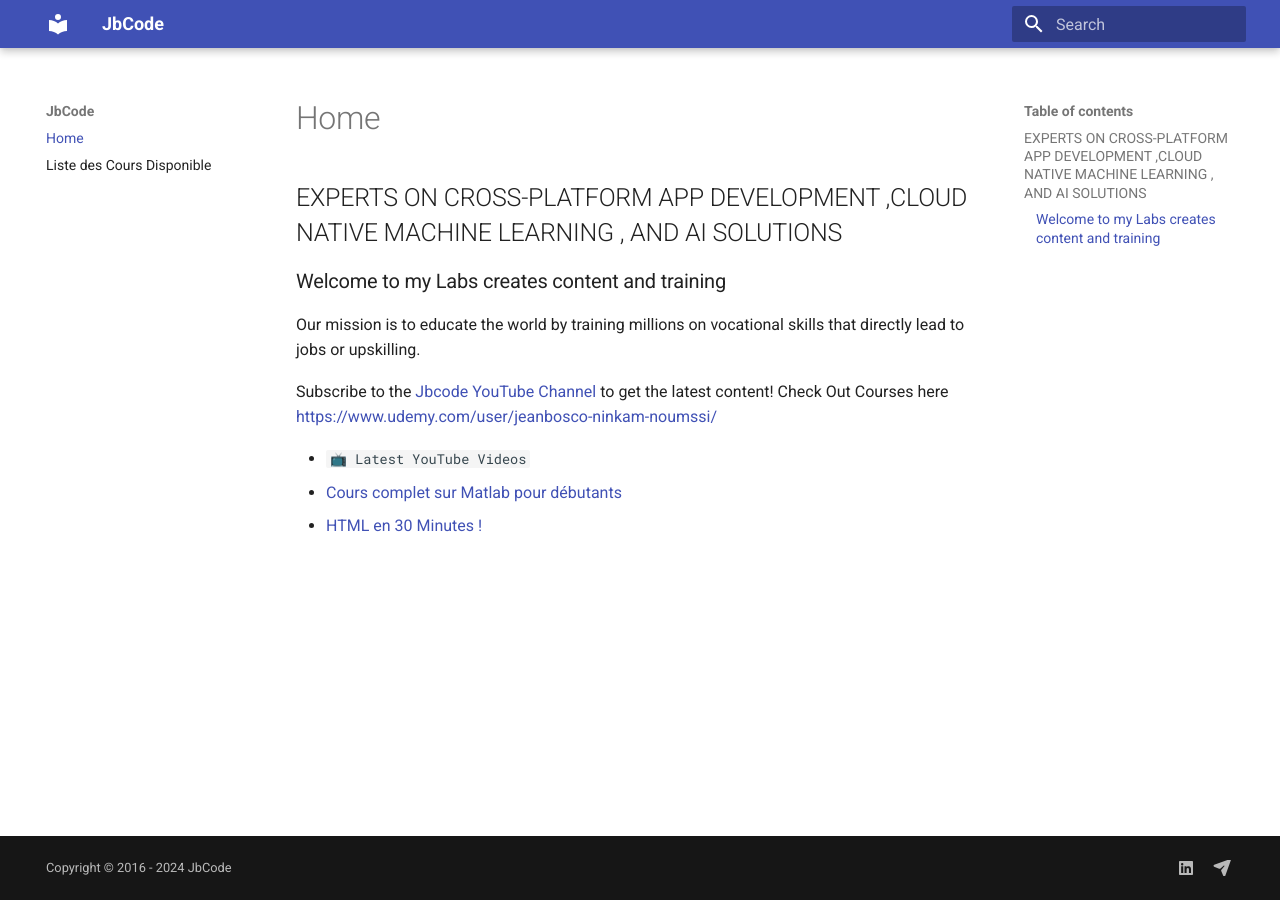
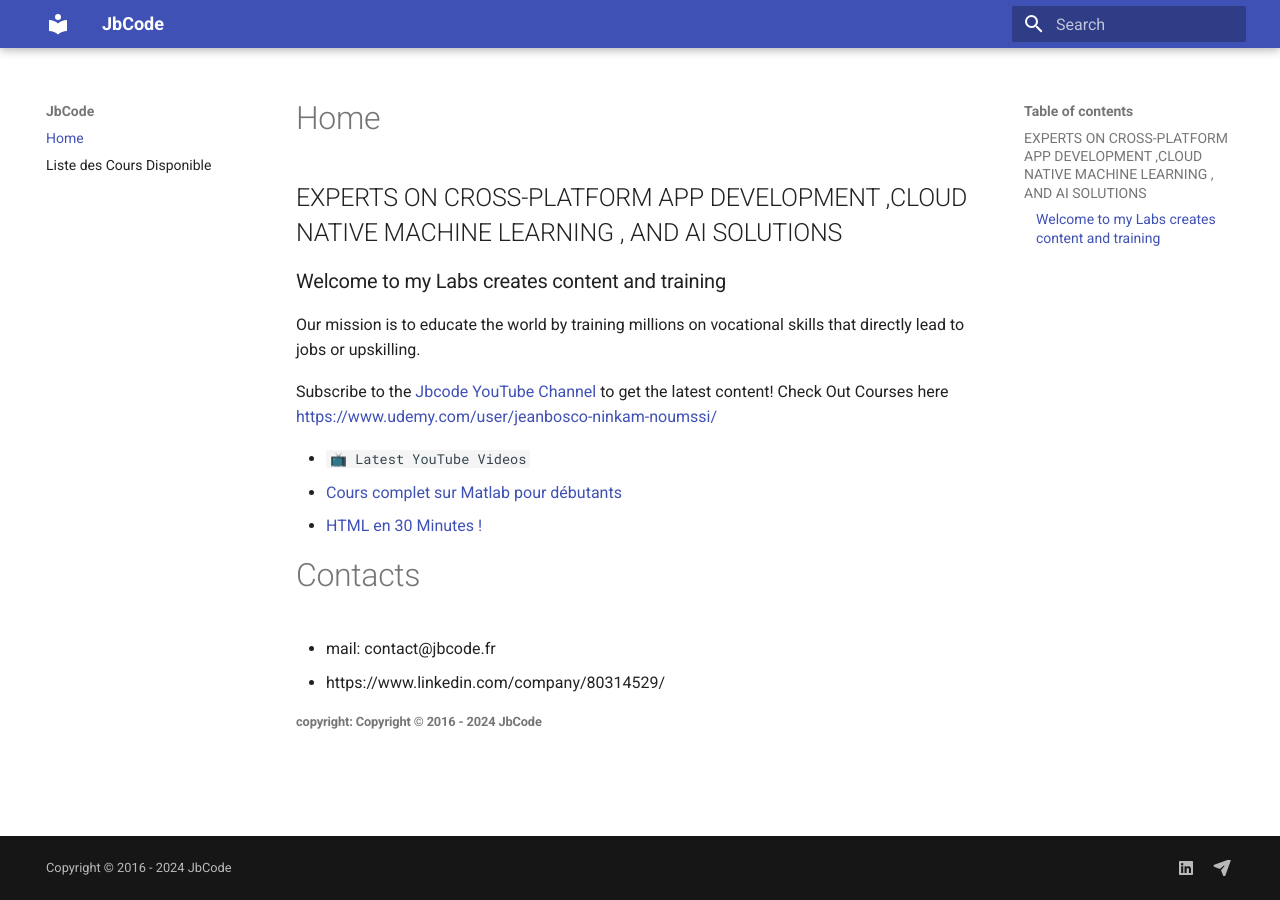
Before and after one commit to jbcodefr/jbCode, an MkDocs documentation site: the page built from docs/index.md, in a window 1280 px wide. Built offline with MkDocs 1.6.1 and Material for MkDocs 9.7.7, drawn with Linux system fonts in a browser that asks for light colours.

Commit message:
upd Courses.md

```diff
--- a/docs/index.md
+++ b/docs/index.md
@@ -11,3 +11,16 @@
 * `📺 Latest YouTube Videos`
   * [Cours complet sur Matlab pour débutants](https://youtu.be/kKdRgZLVxuQ)
   * [HTML en 30 Minutes !](https://youtu.be/7t60VCmY7bQ)
+
+# Contacts
+  * mail: contact@jbcode.fr
+  * https://www.linkedin.com/company/80314529/
+
+
+
+
+
+
+
+
+###### copyright: Copyright &copy; 2016 - 2024 JbCode
```
